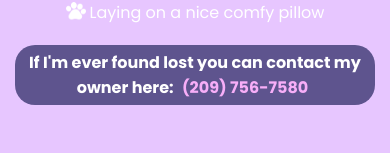
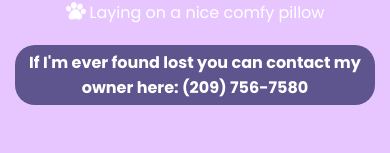
Before and after one commit to adr577/Java-the-Dog, a plain HTML site: page index.html in a window 390 px wide. Shown: the part 603-756 px from the top of the page. Drawn offline with Linux system fonts and the light colour scheme.

```diff
--- a/styles.css
+++ b/styles.css
@@ -108,7 +108,7 @@ body {
     margin-left: 15px;
 }
 
-#phone  {
+#phone a {
     background-color: #5e548e !important;
     padding: 5px;
     color: #f7aef8 !important;
```
